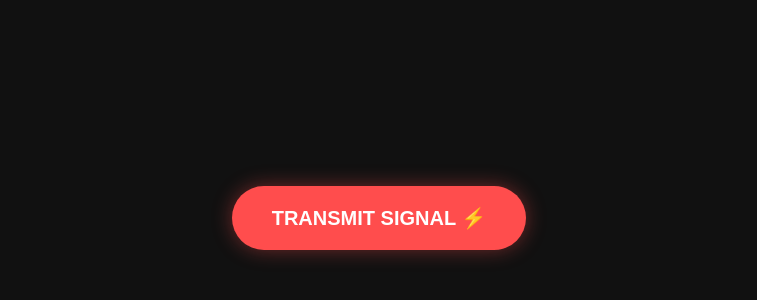
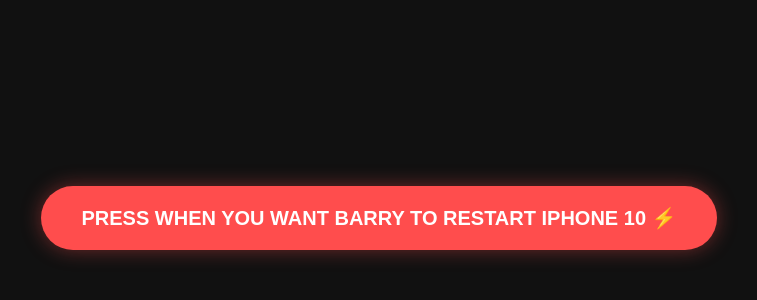
Before and after one commit to quizboxquizzes-a11y/iphone-x-ping-app, a website: page index.html in a window 1280 px wide. Shown: the part 182-482 px from the top of the page, without its empty margins (261-1018 px from the left). Drawn offline with Linux system fonts and the light colour scheme.

Commit message:
Update button text for signal transmission

```diff
--- a/index.html
+++ b/index.html
@@ -21,7 +21,7 @@
 </head>
 <body>
 
-    <button class="btn-ping" onclick="sendSignal()">TRANSMIT SIGNAL ⚡</button>
+    <button class="btn-ping" onclick="sendSignal()">PRESS WHEN YOU WANT BARRY TO RESTART IPHONE 10 ⚡</button>
 
 <script>
     const SERVER_URL = window.location.origin;
```
